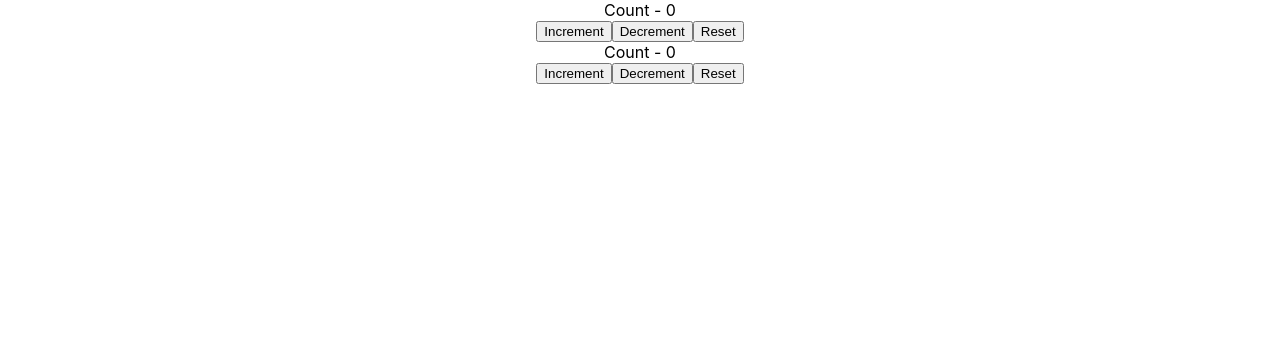
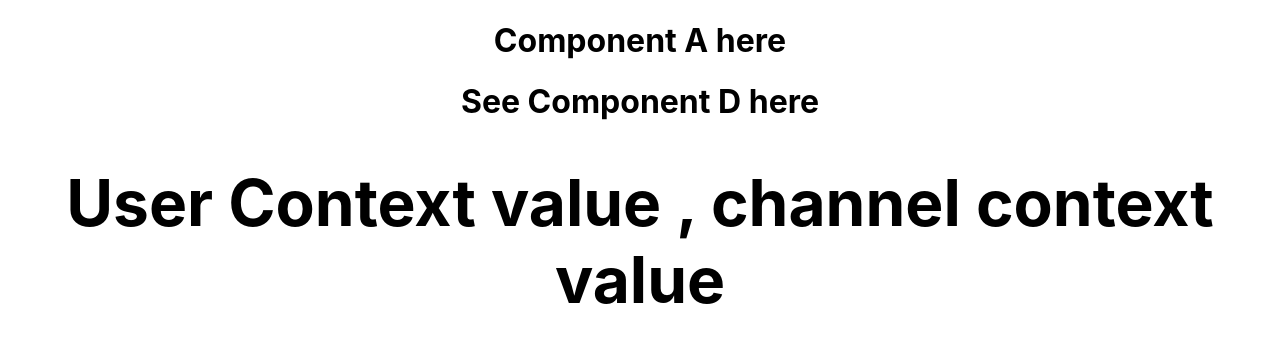
Before and after one commit to siegfred14/react-hooks, a React (Create React App) app: page / in a window 1280 px wide. Shown: the top 342 px of the page. Built offline with nearby package versions, Linux system fonts and the light colour scheme.

Commit message:
nesting the components

```diff
--- a/src/App.js
+++ b/src/App.js
@@ -13,6 +13,8 @@
 import CounterOne from "./components/CounterOne";
 import CounterTwo from "./components/CounterTwo";
 import CounterThree from "./components/CounterThree";
+import ComponentA from "./components/ComponentA";
+import ComponentB from "./components/ComponentB";
 
 export const UserContext = React.createContext();
 export const ChannelContext = React.createContext();
@@ -20,7 +22,9 @@
 function App() {
   return (
     <div className="App">
-      <CounterThree />
+      <ComponentA />
+      <ComponentB />
+      <ComponentC />
     </div>
   );
 }
--- a/src/components/ComponentA.js
+++ b/src/components/ComponentA.js
@@ -0,0 +1,15 @@
+// At some point we might want to share the state between components
+// That is, we might want to work with global state
+// we can manage global state by managing useReducer and useContext
+
+import React from "react";
+
+function ComponentA() {
+  return (
+    <div>
+      <h1>Component A here</h1>
+    </div>
+  );
+}
+
+export default ComponentA;
```
